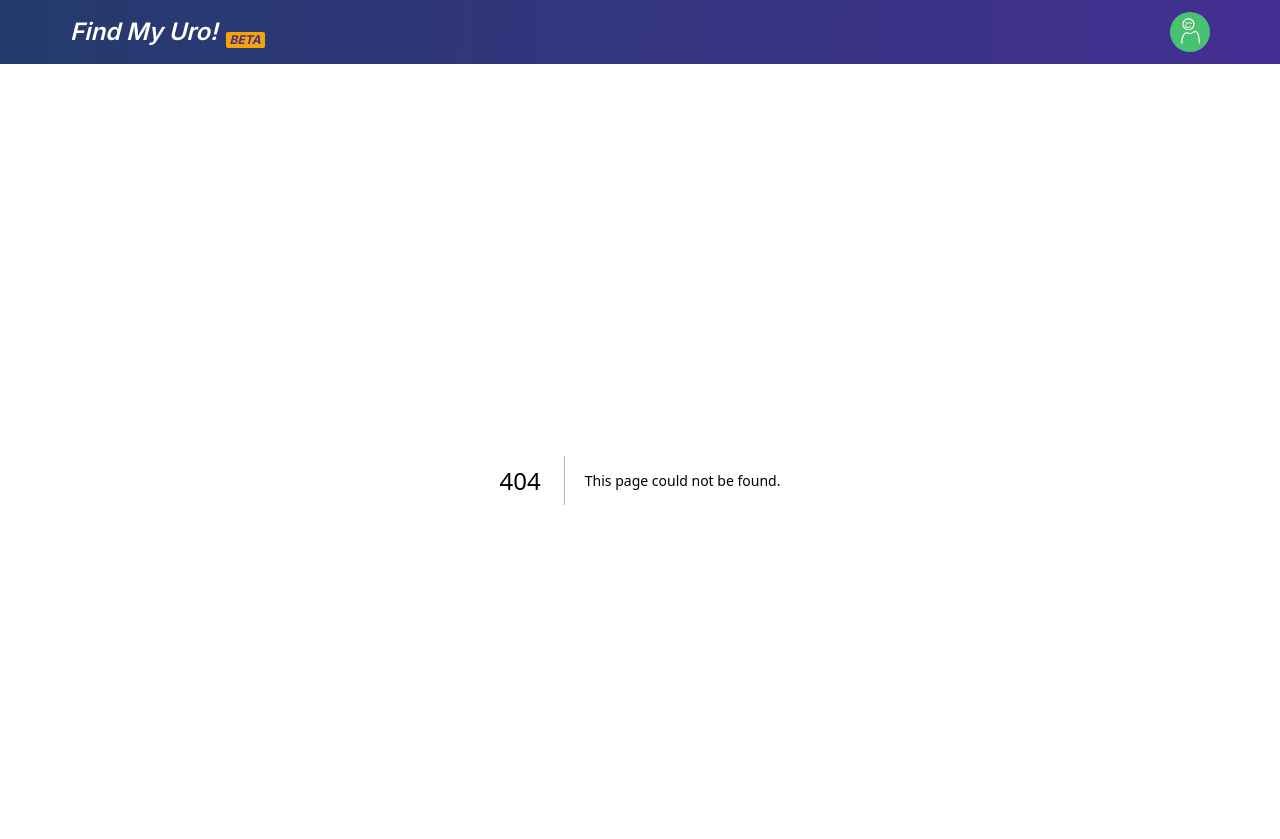
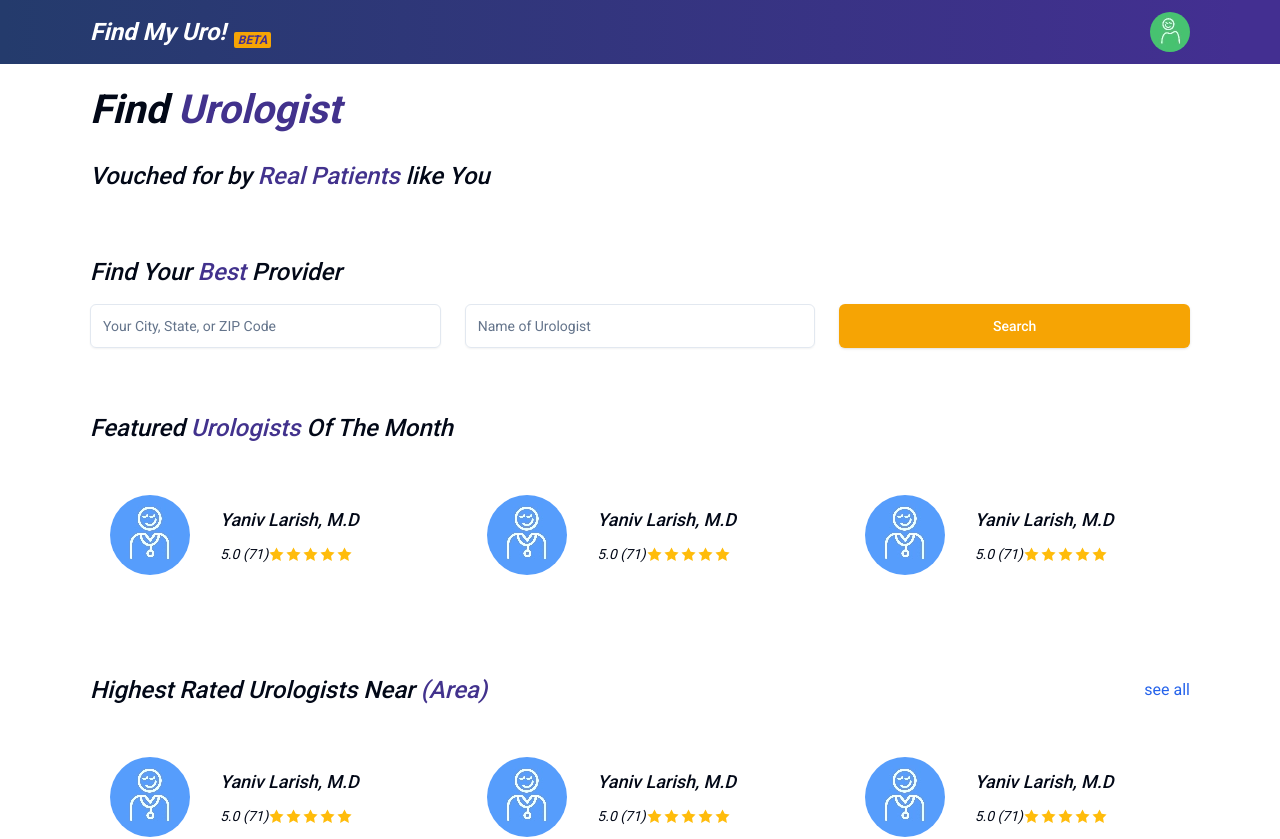
Before and after one commit to Coconut-Lab-SG/find-my-uro, a Next.js app: page /find-urologist in a window 1280 px wide. Before the commit this address had no page. Shown: the top 839 px of the page. Built offline with nearby package versions, Linux system fonts and the light colour scheme.

Commit message:
feat(home): create UI for search urologist section

```diff
--- /dev/null
+++ b/src/app/(main)/find-urologist/page.tsx
@@ -0,0 +1,45 @@
+import { Button } from "@/components/ui/button";
+import { Input } from "@/components/ui/input";
+import { UrologistRatingCard } from "./urologist-rating-card";
+
+export default function FindUrologist() {
+  return (
+    <div className="flex flex-col gap-y-16 max-w-[1140px]">
+      <div className="flex flex-col gap-y-5">
+        <p className="text-[40px] italic font-bold">Find <span className="text-[#42328d]">Urologist</span></p>
+        <p className="text-2xl italic font-medium">Vouched for by <span className="text-[#42328d]">Real Patients</span> like You</p>
+      </div>
+
+      <div className="flex flex-col gap-y-4">
+        <span className="text-2xl italic font-medium">Find Your <span className="text-[#42328d]">Best</span> Provider</span>
+        <div className="grid grid-cols-1 tablet:grid-cols-3 gap-6">
+          <Input className="h-11" placeholder="Your City, State, or ZIP Code" />
+          <Input className="h-11" placeholder="Name of Urologist" />
+          <Button className="bg-[#f6a404] text-white hover:bg-orange-300 h-full">Search</Button>
+        </div>
+      </div>
+
+      <div className="flex flex-col gap-y-4">
+        <p className="text-2xl italic font-medium">Featured <span className="text-[#42328d]">Urologists</span> Of The Month</p>
+        <div className="grid grid-rows-1 tablet:grid-cols-3 gap-8">
+          <UrologistRatingCard />
+          <UrologistRatingCard />
+          <UrologistRatingCard />
+        </div>
+      </div>
+
+      <div className="flex flex-col gap-y-4">
+        <div className="flex items-center justify-between">
+          <p className="text-2xl italic font-medium">Highest Rated Urologists Near <span className="text-[#42328d]">(Area)</span></p>
+          <a href="urologists">see all</a>
+        </div>
+        <div className="grid grid-rows-1 tablet:grid-cols-3 gap-8">
+          <UrologistRatingCard />
+          <UrologistRatingCard />
+          <UrologistRatingCard />
+        </div>
+      </div>
+
+    </div>
+  )
+}
--- /dev/null
+++ b/src/app/(main)/find-urologist/urologist-rating-card.tsx
@@ -0,0 +1,32 @@
+import { Star } from "lucide-react";
+import Image from "next/image";
+
+export function UrologistRatingCard() {
+  // TODO: change into dynamic data from API later
+  const dummyData = {
+    name: 'Yaniv Larish, M.D',
+    rating: {
+      number: '5.0',
+      count: 71,
+      stars: 5
+    },
+    imgSrc: '/assets/images/home/urologist-img-placeholder.webp',
+  }
+
+  return (
+    <div className="flex italic items-center px-5 py-[30px] gap-x-[30px] rounded-[20px] h-[150px]" style={{ boxShadow: "0 0.5rem 1rem rgba(0, 0, 0, 0.15) !important" }}>
+      <Image className="rounded-full" alt="urologist-img" src={dummyData.imgSrc} width={80} height={80} />
+      <div className="flex flex-col gap-y-2.5">
+        <span className="text-lg font-medium">{dummyData.name}</span>
+        <div className="flex items-center">
+          <span className="text-sm">{dummyData.rating.number} ({dummyData.rating.count})</span>
+          {
+            Array.from({ length: dummyData.rating.stars }, (_, idx) => (
+              <Star key={idx} size='17' fill="#ffbc0b" strokeWidth={0} />
+            ))
+          }
+        </div>
+      </div>
+    </div>
+  )
+}
--- /dev/null
+++ b/src/app/(main)/page.tsx
@@ -0,0 +1,11 @@
+import FindUrologist from "./find-urologist/page";
+import PromotionBanner from "./find-urologist/promotion-banner";
+
+export default function Home() {
+  return (
+    <div className="flex flex-col gap-y-8">
+      <FindUrologist />
+      <PromotionBanner />
+    </div>
+  )
+}
--- a/src/app/layout.tsx
+++ b/src/app/layout.tsx
@@ -1,12 +1,15 @@
 import { cn } from '@/lib/utils'
 import type { Metadata, Viewport } from 'next'
-import { Inter } from 'next/font/google'
+import { Roboto } from 'next/font/google'
 
 import Footer from '@/components/footer'
 import Header from '@/components/header'
 import '@/styles/globals.css'
 
-const inter = Inter({ subsets: ['latin'] })
+const roboto = Roboto({
+  weight: ['400', '500', '700'],
+  subsets: ['latin'],
+})
 
 export const metadata: Metadata = {
   title: 'Find My Uro',
@@ -27,9 +30,9 @@ export default function RootLayout({
 }>) {
   return (
     <html lang="en">
-      <body className={cn('flex flex-col h-dvh', inter.className)}>
+      <body className={cn('flex flex-col h-dvh', roboto.className)}>
         <Header />
-        <div className="flex-1 py-4 max-w-[1140px] w-full mx-auto">{children}</div>
+        <div className="flex-1 py-4 max-w-[1140px] w-full mx-auto px-5">{children}</div>
         <Footer />
       </body>
     </html>
--- a/src/app/page.tsx
+++ /dev/null
@@ -1,7 +0,0 @@
-export default function Home() {
-  return (
-    <div className="flex">
-      <h1>Find My Uro</h1>
-    </div>
-  )
-}
--- a/src/components/footer.tsx
+++ b/src/components/footer.tsx
@@ -3,7 +3,7 @@ import Link from 'next/link'
 
 export default function Footer() {
   return (
-    <div className="bg-[#eee]">
+    <div className="bg-[#eee] px-5">
       <div className="flex flex-col gap-y-5 max-w-[1140px] py-5 mx-auto">
         <div className="flex items-center justify-between">
           <div className="flex items-center gap-x-3">
--- a/src/components/header.tsx
+++ b/src/components/header.tsx
@@ -8,7 +8,7 @@ export default function Header() {
   const router = useRouter()
   return (
     <div style={{ background: 'linear-gradient(90.49deg, #243b6c 0.28%, #432f91 96.69%)' }}>
-      <div className="flex items-center justify-between max-w-[1140px] mx-auto text-white py-3">
+      <div className="flex items-center justify-between max-w-[1140px] mx-auto text-white py-3 px-5">
         <div className="flex gap-x-2">
           <div className="text-2xl italic font-semibold text-white hover:text-white" onClick={() => router.push('/')}>
             Find My Uro!
--- /dev/null
+++ b/src/components/ui/button.tsx
@@ -0,0 +1,57 @@
+import * as React from "react"
+import { Slot } from "@radix-ui/react-slot"
+import { cva, type VariantProps } from "class-variance-authority"
+
+import { cn } from "@/lib/utils"
+
+const buttonVariants = cva(
+  "inline-flex items-center justify-center whitespace-nowrap rounded-md text-sm font-medium transition-colors focus-visible:outline-none focus-visible:ring-1 focus-visible:ring-ring disabled:pointer-events-none disabled:opacity-50",
+  {
+    variants: {
+      variant: {
+        default:
+          "bg-primary text-primary-foreground shadow hover:bg-primary/90",
+        destructive:
+          "bg-destructive text-destructive-foreground shadow-sm hover:bg-destructive/90",
+        outline:
+          "border border-input bg-background shadow-sm hover:bg-accent hover:text-accent-foreground",
+        secondary:
+          "bg-secondary text-secondary-foreground shadow-sm hover:bg-secondary/80",
+        ghost: "hover:bg-accent hover:text-accent-foreground",
+        link: "text-primary underline-offset-4 hover:underline",
+      },
+      size: {
+        default: "h-9 px-4 py-2",
+        sm: "h-8 rounded-md px-3 text-xs",
+        lg: "h-10 rounded-md px-8",
+        icon: "h-9 w-9",
+      },
+    },
+    defaultVariants: {
+      variant: "default",
+      size: "default",
+    },
+  }
+)
+
+export interface ButtonProps
+  extends React.ButtonHTMLAttributes<HTMLButtonElement>,
+    VariantProps<typeof buttonVariants> {
+  asChild?: boolean
+}
+
+const Button = React.forwardRef<HTMLButtonElement, ButtonProps>(
+  ({ className, variant, size, asChild = false, ...props }, ref) => {
+    const Comp = asChild ? Slot : "button"
+    return (
+      <Comp
+        className={cn(buttonVariants({ variant, size, className }))}
+        ref={ref}
+        {...props}
+      />
+    )
+  }
+)
+Button.displayName = "Button"
+
+export { Button, buttonVariants }
--- /dev/null
+++ b/src/components/ui/input.tsx
@@ -0,0 +1,25 @@
+import * as React from "react"
+
+import { cn } from "@/lib/utils"
+
+export interface InputProps
+  extends React.InputHTMLAttributes<HTMLInputElement> {}
+
+const Input = React.forwardRef<HTMLInputElement, InputProps>(
+  ({ className, type, ...props }, ref) => {
+    return (
+      <input
+        type={type}
+        className={cn(
+          "flex h-9 w-full rounded-md border border-input bg-transparent px-3 py-1 text-sm shadow-sm transition-colors file:border-0 file:bg-transparent file:text-sm file:font-medium placeholder:text-muted-foreground focus-visible:outline-none focus-visible:ring-1 focus-visible:ring-ring disabled:cursor-not-allowed disabled:opacity-50",
+          className
+        )}
+        ref={ref}
+        {...props}
+      />
+    )
+  }
+)
+Input.displayName = "Input"
+
+export { Input }
```
Also changed, not shown: components.json, public/assets/images/home/urologist-img-placeholder.webp (added), 1 other file (tests, documents, lock files or other folders).
